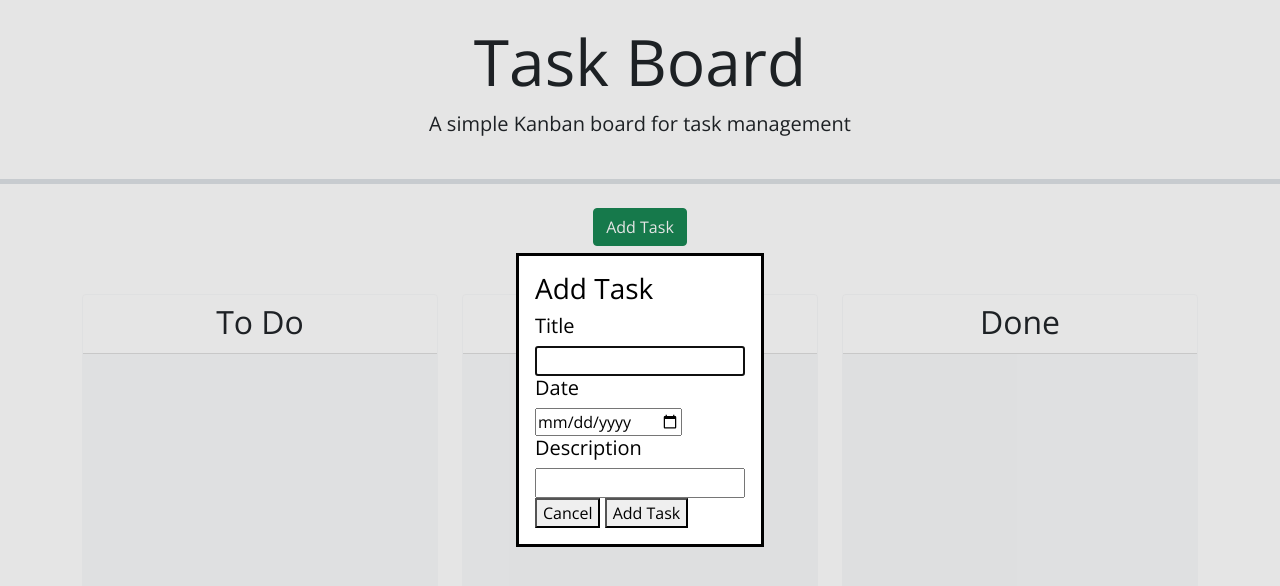
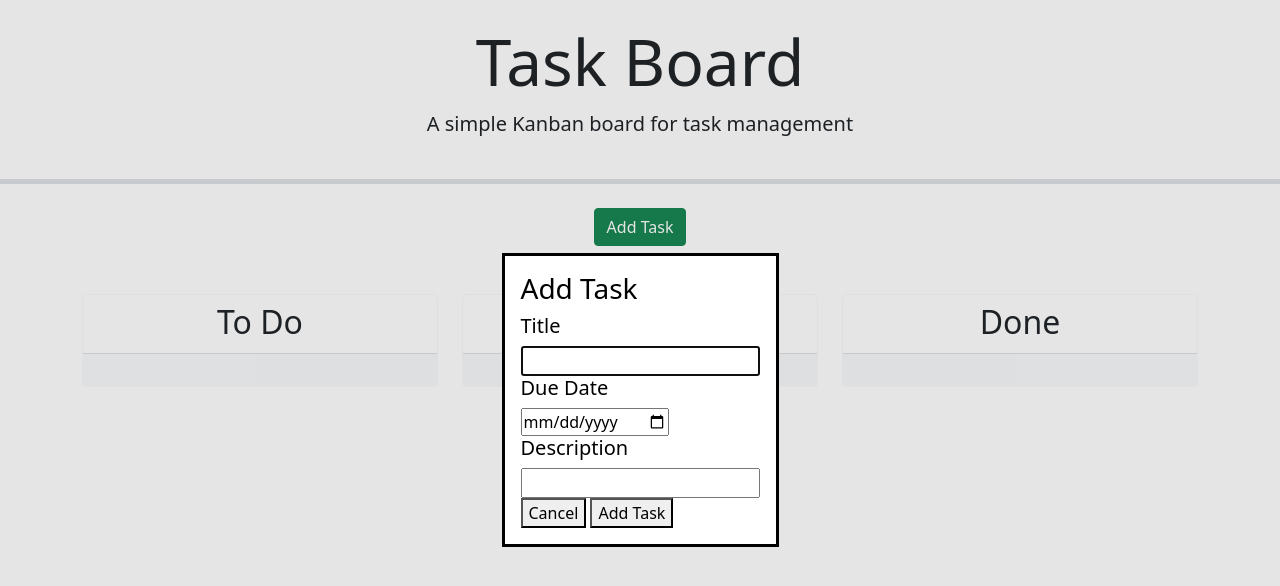
Before and after one commit to urie-w/Task-Board, a plain HTML site: page index.html in a window 1280 px wide. Both pictures are taken after a click on the button "Add Task". Drawn offline with nearby package versions, Linux system fonts and the light colour scheme.

Commit message:
Files fixed and linked

```diff
--- a/index.html
+++ b/index.html
@@ -11,7 +11,7 @@
   <link href="https://fonts.googleapis.com/css?family=Open+Sans&display=swap" rel="stylesheet" />
   <link rel="stylesheet" href="https://code.jquery.com/ui/1.12.1/themes/base/jquery-ui.css" />
 
-  <link rel="stylesheet" href="./Develop/assets/css/style.css" />
+  <link rel="stylesheet" href="./Develop/assets/script.js" />
   <title>Task Board</title>
 </head>
 
@@ -33,7 +33,7 @@
         <div>
           <h5>Title</h5>
           <input type="title">
-          <h5>Date</h5>
+          <h5>Due Date</h5>
           <input type="date">
           <h5>Description</h5>
           <input type="description">
@@ -86,7 +86,7 @@
   <script src="https://cdn.jsdelivr.net/npm/dayjs@1.11.3/dayjs.min.js"
     integrity="sha256-iu/zLUB+QgISXBLCW/mcDi/rnf4m4uEDO0wauy76x7U=" crossorigin="anonymous"></script>
 
-  <script src="./Develop/assets/js/script.js"></script>
+  <script src="./Develop/assets/script.js"></script>
 </body>
 
 </html>
```
Also changed, not shown: Develop/assets/script.js (renamed from Develop/assets/js/script.js), Develop/assets/style.css (renamed from Develop/assets/css/style.css).
